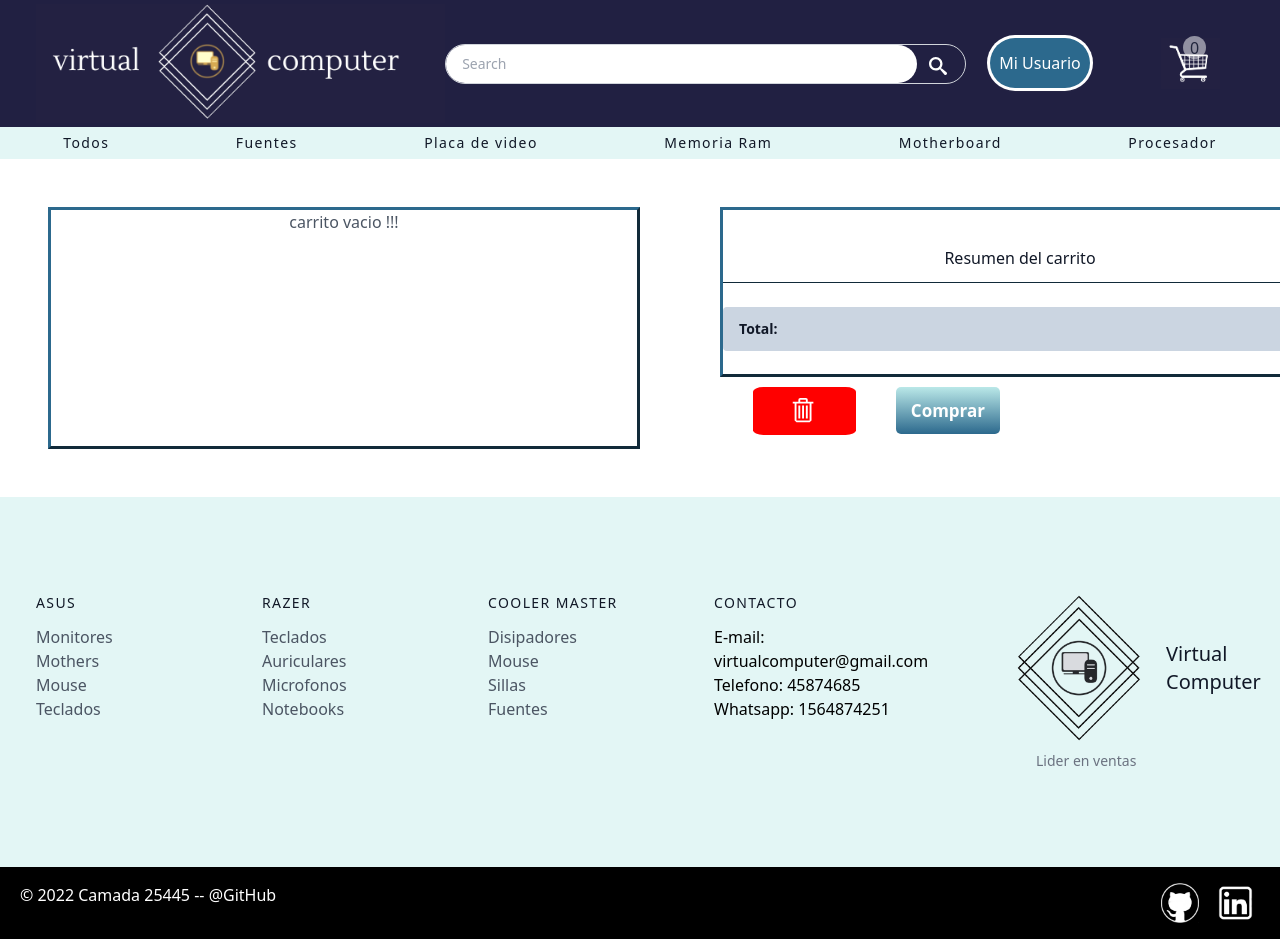
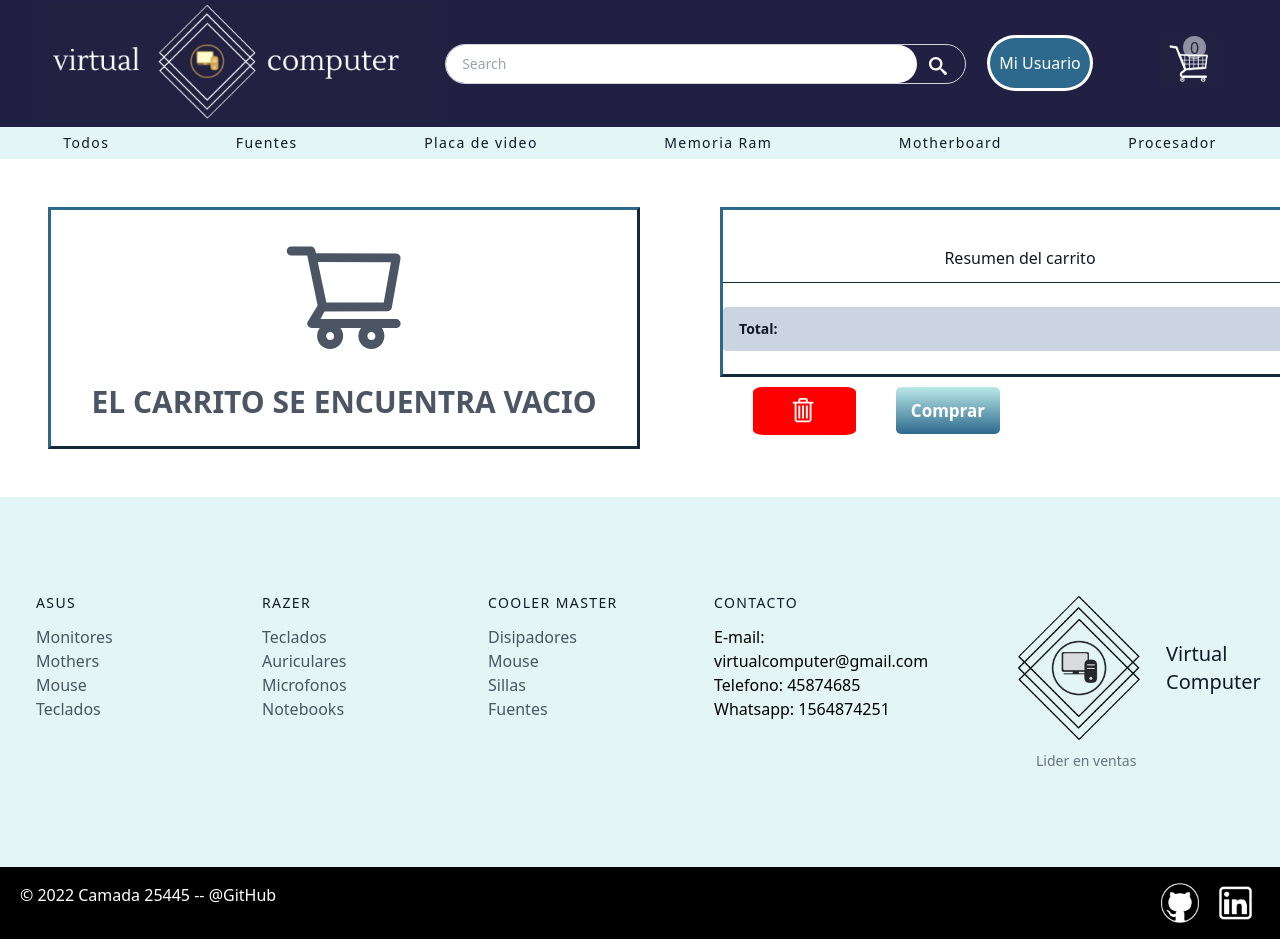
Before and after one commit to JuanEndl/React-Js-camada-25445, a React (Create React App) app: page /cart in a window 1280 px wide. Shown: the top 939 px of the page. Built offline with nearby package versions, Linux system fonts and the light colour scheme.

Commit message:
add icon cartshopping en carrito vacio

```diff
--- a/src/components/Cart.jsx
+++ b/src/components/Cart.jsx
@@ -7,6 +7,7 @@ import './cart.css';
 import {VscTrash} from 'react-icons/vsc'
 import trash from './assets/iconos/185-trash-bin-outline.png';
 import { Link } from 'react-router-dom';
+import { AiOutlineShoppingCart } from "react-icons/ai";
 
 
 
@@ -51,8 +52,13 @@ const Cart = () => {
                 );
               })
           ) : (
-            <div >
-              <p>carrito vacio !!!</p>
+            <div className='containercartShopping'>
+              <div>
+                <AiOutlineShoppingCart className='cartShopping'/>
+              </div>
+              <div>
+                <p className="title uppercase text-3xl font-bold mt-6">El carrito se encuentra vacio</p>
+              </div>
             </div>
           )
           }
--- a/src/components/cart.css
+++ b/src/components/cart.css
@@ -128,3 +128,17 @@
     background-color: #2c698d;
     color: white;
 }
+
+
+.containercartShopping{
+    display: flex;
+    flex-direction: column;
+    justify-content: space-between;
+    align-items: center;
+}
+
+.cartShopping{
+    min-height: 130px;
+    min-width: 130px;
+    margin-top: 20px;
+}
```
